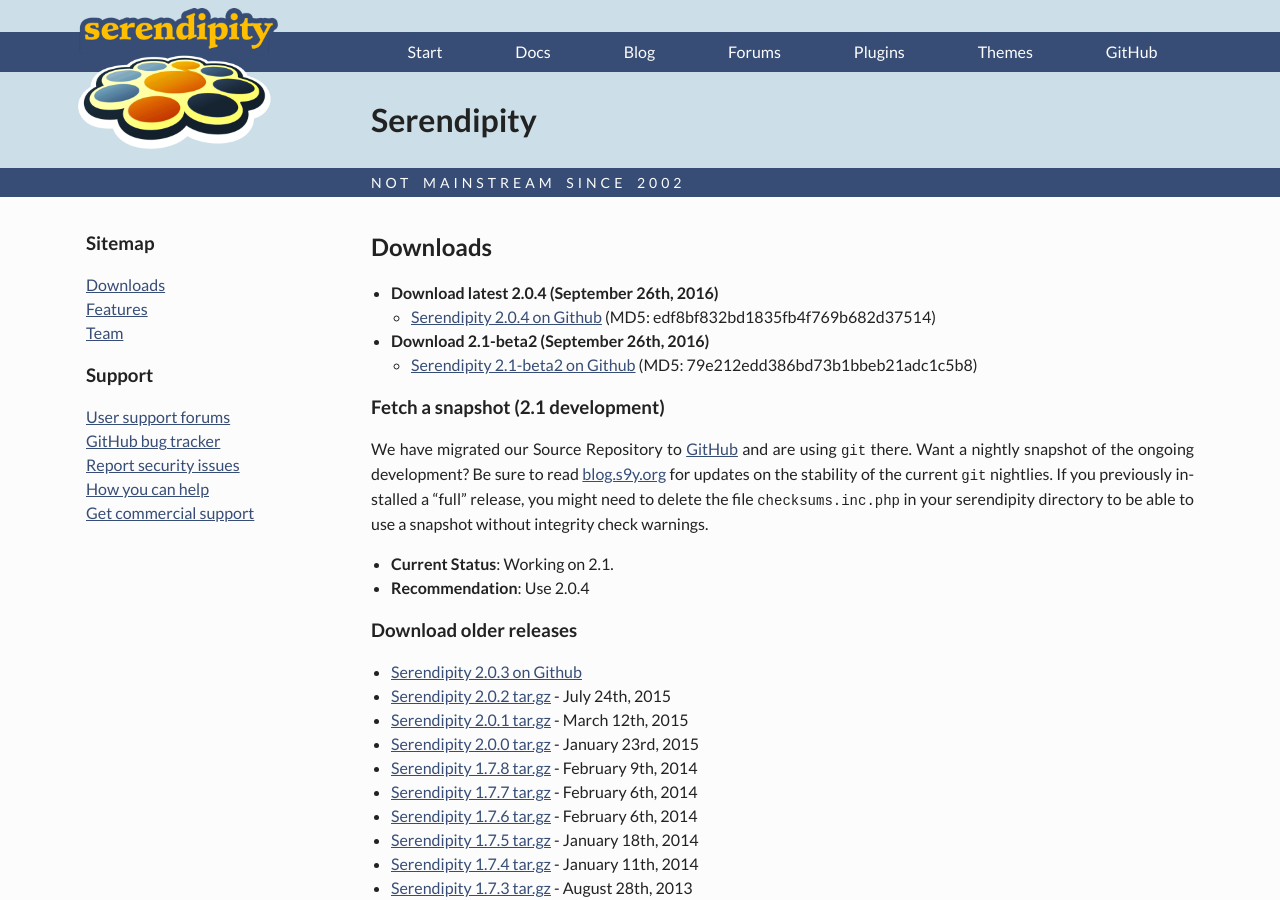
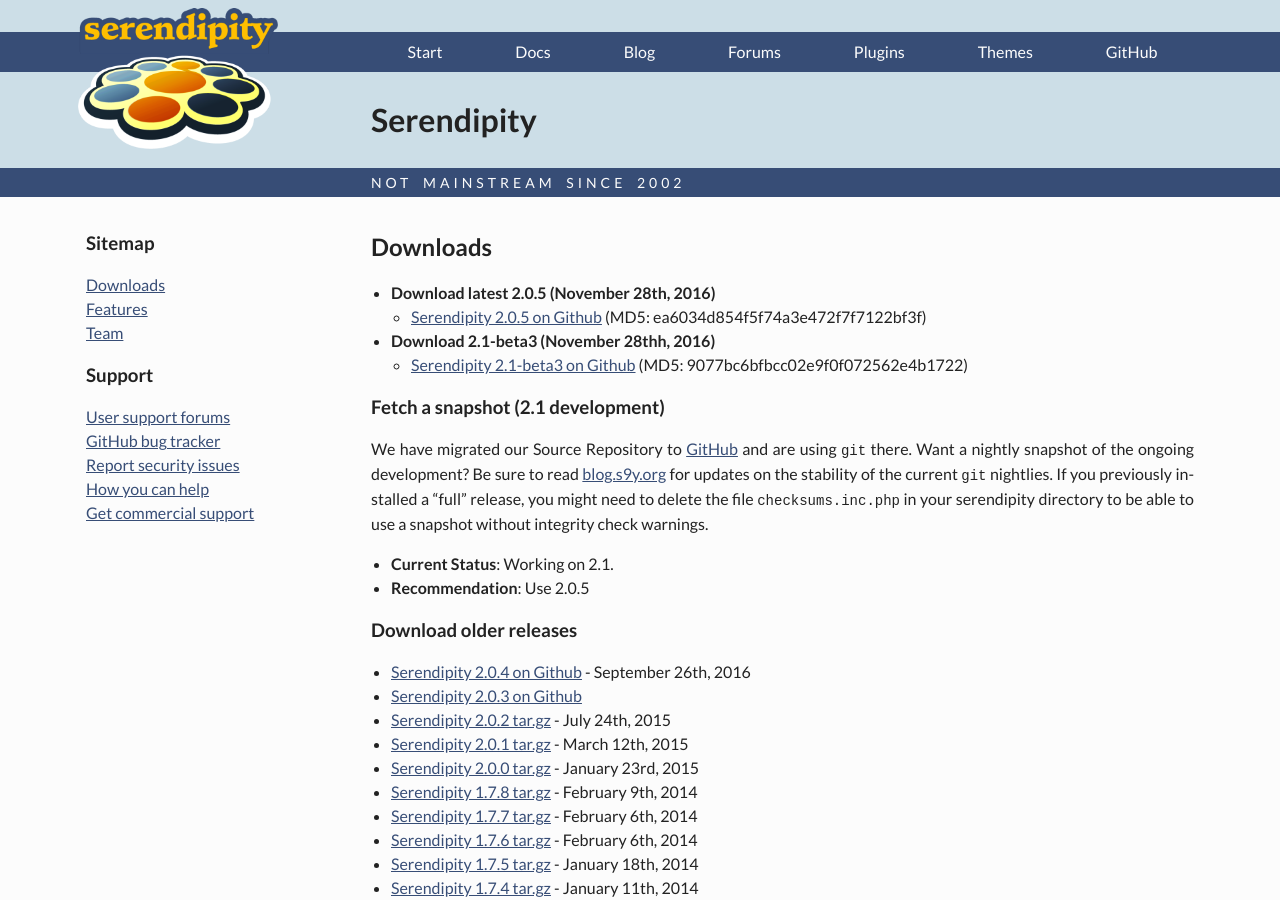
Before and after one commit to s9y/s9y.github.io, a Jekyll site: the page built from downloads.md, in a window 1280 px wide and 900 px high. Built offline with Jekyll 4.4.1, drawn with Linux system fonts in a browser that asks for light colours; nearby versions of some CDN libraries.

Commit message:
document release

```diff
--- a/_includes/showcase.html
+++ b/_includes/showcase.html
@@ -9,7 +9,7 @@
         <section id="download">
             <h2>Current version</h2>
 
-            <a class="download-link zip-link" href="http://www.s9y.org/latest">Download v2.0.4</a>
+            <a class="download-link zip-link" href="http://www.s9y.org/latest">Download v2.0.5</a>
 
             <p>For more downloads and other formats see <a href="/downloads.html">downloads</a> section.</p>
         </section>
--- a/downloads.md
+++ b/downloads.md
@@ -4,23 +4,24 @@ title: Downloads
 
 ## Downloads
 
-* **Download latest 2.0.4 (September 26th, 2016)**
-  * [Serendipity 2.0.4 on Github](https://github.com/s9y/Serendipity/releases/tag/2.0.4)
-    (MD5: edf8bf832bd1835fb4f769b682d37514)
+* **Download latest 2.0.5 (November 28th, 2016)**
+  * [Serendipity 2.0.5 on Github](https://github.com/s9y/Serendipity/releases/tag/2.0.5)
+    (MD5: ea6034d854f5f74a3e472f7f7122bf3f)
 
-* **Download 2.1-beta2 (September 26th, 2016)**
-  * [Serendipity 2.1-beta2 on Github](https://github.com/s9y/Serendipity/releases/tag/2.1-beta2)
-    (MD5: 79e212edd386bd73b1bbeb21adc1c5b8)
+* **Download 2.1-beta3 (November 28thh, 2016)**
+  * [Serendipity 2.1-beta3 on Github](https://github.com/s9y/Serendipity/releases/tag/2.1-beta3)
+    (MD5: 9077bc6bfbcc02e9f0f072562e4b1722)
 
 ### **Fetch a snapshot (2.1 development)**
 
 We have migrated our Source Repository to [GitHub](https://github.com/s9y/Serendipity/) and are using `git` there. Want a nightly snapshot of the ongoing development? Be sure to read [blog.s9y.org](http://blog.s9y.org) for updates on the stability of the current `git` nightlies. If you previously installed a "full" release, you might need to delete the file `checksums.inc.php` in your serendipity directory to be able to use a snapshot without integrity check warnings.
 
 * **Current Status**: Working on 2.1.
-* **Recommendation**: Use 2.0.4
+* **Recommendation**: Use 2.0.5
 
 ### **Download older releases**
 
+* [Serendipity 2.0.4 on Github](https://github.com/s9y/Serendipity/releases/tag/2.0.4) - September 26th, 2016
 * [Serendipity 2.0.3 on Github](https://github.com/s9y/Serendipity/releases/tag/2.0.3)
 * [Serendipity 2.0.2 tar.gz](http://prdownloads.sourceforge.net/php-blog/serendipity-2.0.0.tar.gz?download) - July 24th, 2015
 * [Serendipity 2.0.1 tar.gz](http://prdownloads.sourceforge.net/php-blog/serendipity-2.0.1.tar.gz?download) - March 12th, 2015
```
